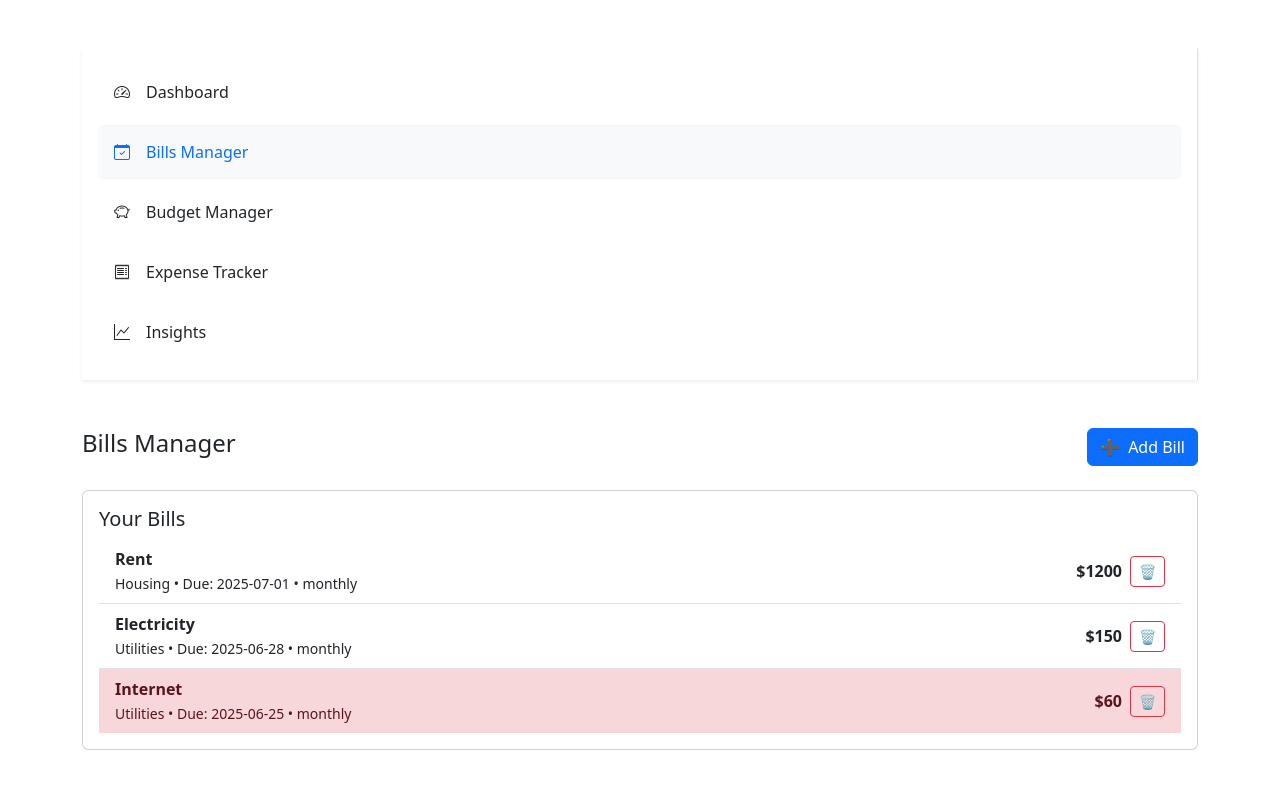
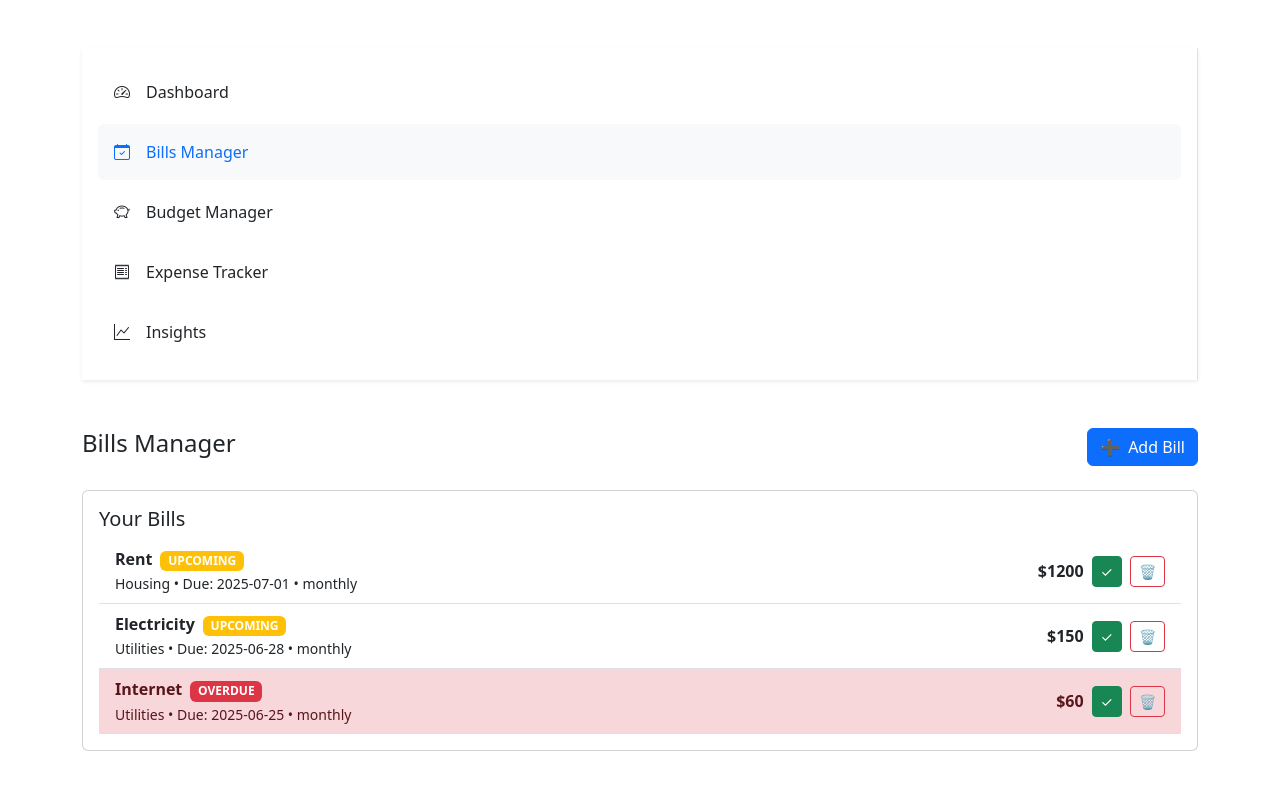
Before and after one commit to KhalanHappiness/BudgetWise, a React (Vite) app in the folder client/Budget-wise/: page /bills in a window 1280 px wide. Shown: the top 790 px of the page. Built offline with nearby package versions, Linux system fonts and the light colour scheme.

Commit message:
added the recurring functionality to the bills manager page

```diff
--- a/client/Budget-wise/src/pages/BillsManager.jsx
+++ b/client/Budget-wise/src/pages/BillsManager.jsx
@@ -8,20 +8,22 @@ const BillsManager = () => {
     { id: 3, name: 'Internet', amount: 60, category: 'Utilities', dueDate: '2025-06-25', recurring: 'monthly', status: 'overdue' }
   ]);
 
+  // Add payments state to track payment history
+  const [payments, setPayments] = useState([]);
+
   const [showAddBill, setShowAddBill] = useState(false);
   const [newBill, setNewBill] = useState({
     name: '', amount: '', category: '', dueDate: '', recurring: 'monthly'
   });
 
-  const handleAddBill = () => {
+  const addBill = () => {
     if (newBill.name && newBill.amount && newBill.dueDate) {
-      const billWithStatus = {
+      setBills([...bills, {
+        id: Date.now(),
         ...newBill,
-        id: Date.now(),
         amount: parseFloat(newBill.amount),
         status: new Date(newBill.dueDate) < new Date() ? 'overdue' : 'upcoming'
-      };
-      setBills([...bills, billWithStatus]);
+      }]);
       setNewBill({ name: '', amount: '', category: '', dueDate: '', recurring: 'monthly' });
       setShowAddBill(false);
     }
@@ -31,6 +33,67 @@ const BillsManager = () => {
     setBills(bills.filter(bill => bill.id !== id));
   };
 
+  const markAsPaid = (id) => {
+    const billToPay = bills.find(bill => bill.id === id);
+    if (!billToPay) return;
+
+    // Add payment to payments history
+    const payment = {
+      id: Date.now(),
+      billId: id,
+      billName: billToPay.name,
+      amount: billToPay.amount,
+      category: billToPay.category,
+      paidDate: new Date().toISOString().split('T')[0],
+      originalDueDate: billToPay.dueDate
+    };
+    setPayments(prev => [...prev, payment]);
+
+    // If it's a recurring bill, create next occurrence and remove current
+    if (billToPay.recurring !== 'one-time') {
+      const nextDueDate = getNextDueDate(billToPay.dueDate, billToPay.recurring);
+      const nextBill = {
+        ...billToPay,
+        id: Date.now() + Math.random(),
+        dueDate: nextDueDate,
+        status: 'upcoming'
+      };
+
+      // Remove current bill and add next occurrence
+      setBills(prevBills => [
+        ...prevBills.filter(bill => bill.id !== id),
+        nextBill
+      ]);
+    } else {
+      // For one-time bills, mark as paid
+      setBills(prevBills =>
+        prevBills.map(bill =>
+          bill.id === id
+            ? { ...bill, status: 'paid', paidDate: new Date().toISOString().split('T')[0] }
+            : bill
+        )
+      );
+    }
+  };
+
+  const getNextDueDate = (currentDueDate, recurring) => {
+    const date = new Date(currentDueDate);
+    switch (recurring) {
+      case 'weekly':
+        date.setDate(date.getDate() + 7);
+        break;
+      case 'monthly':
+        date.setMonth(date.getMonth() + 1);
+        break;
+      case 'yearly':
+        date.setFullYear(date.getFullYear() + 1);
+        break;
+      default:
+        return currentDueDate;
+    }
+    return date.toISOString().split('T')[0];
+  };
+
   return (
     <div className="container my-5">
       <Sidebar/>
@@ -38,7 +101,6 @@ const BillsManager = () => {
         <h2 className="h4">Bills Manager</h2>
         <button className="btn btn-primary" onClick={() => setShowAddBill(true)}>
           <span className="me-1">➕</span> Add Bill
-
         </button>
       </div>
 
@@ -96,7 +158,7 @@ const BillsManager = () => {
               </div>
             </div>
             <div className="mt-3 d-flex gap-2">
-              <button className="btn btn-success" onClick={handleAddBill}>Add Bill</button>
+              <button className="btn btn-success" onClick={addBill}>Add Bill</button>
               <button className="btn btn-secondary" onClick={() => setShowAddBill(false)}>Cancel</button>
             </div>
           </div>
@@ -111,15 +173,34 @@ const BillsManager = () => {
           ) : (
             <ul className="list-group list-group-flush">
               {bills.map(bill => (
-                <li key={bill.id} className={`list-group-item d-flex justify-content-between align-items-center ${bill.status === 'overdue' ? 'list-group-item-danger' : ''}`}>
+                <li key={bill.id} className={`list-group-item d-flex justify-content-between align-items-center ${bill.status === 'overdue' ? 'list-group-item-danger' : bill.status === 'paid' ? 'list-group-item-success' : ''}`}>
                   <div>
-                    <strong>{bill.name}</strong><br />
+                    <strong>{bill.name}</strong>
+                    <span className={`badge ms-2 ${
+                      bill.status === 'overdue' ? 'bg-danger' :
+                      bill.status === 'paid' ? 'bg-success' :
+                      'bg-warning'
+                    }`}>
+                      {bill.status.toUpperCase()}
+                    </span>
+                    <br />
                     <small>{bill.category} • Due: {bill.dueDate} • {bill.recurring}</small>
+                    {bill.status === 'paid' && <br />}
+                    {bill.status === 'paid' && <small className="text-success"> Paid on {bill.paidDate}</small>}
                   </div>
                   <div className="d-flex align-items-center gap-2">
                     <span className="fw-bold">${bill.amount}</span>
+                    {bill.status !== 'paid' && (
+                      <button
+                        className="btn btn-sm btn-success"
+                        onClick={() => markAsPaid(bill.id)}
+                        title="Mark as Paid"
+                      >
+                        ✓
+                      </button>
+                    )}
                     <button className="btn btn-sm btn-outline-danger" onClick={() => deleteBill(bill.id)}>
-                       <span>🗑️</span>
+                      <span>🗑️</span>
                     </button>
                   </div>
                 </li>
@@ -128,6 +209,25 @@ const BillsManager = () => {
           )}
         </div>
       </div>
+
+      {payments.length > 0 && (
+        <div className="card mt-4">
+          <div className="card-body">
+            <h5 className="card-title">Recent Payments</h5>
+            <ul className="list-group list-group-flush">
+              {payments.slice(-5).reverse().map(payment => (
+                <li key={payment.id} className="list-group-item d-flex justify-content-between align-items-center">
+                  <div>
+                    <strong>{payment.billName}</strong><br />
+                    <small>{payment.category} • Paid on: {payment.paidDate}</small>
+                  </div>
+                  <span className="fw-bold text-success">${payment.amount}</span>
+                </li>
+              ))}
+            </ul>
+          </div>
+        </div>
+      )}
     </div>
   );
 };
```
